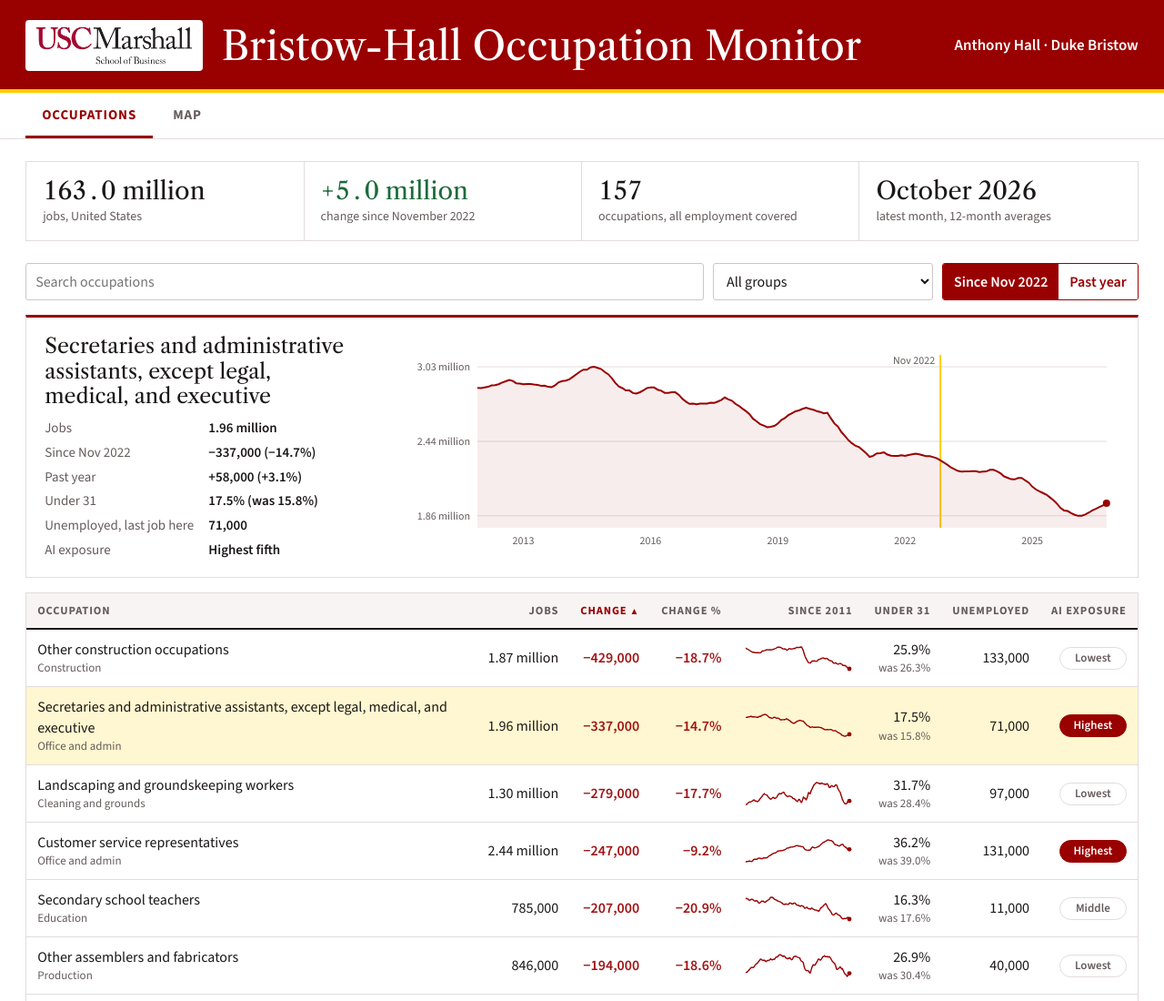
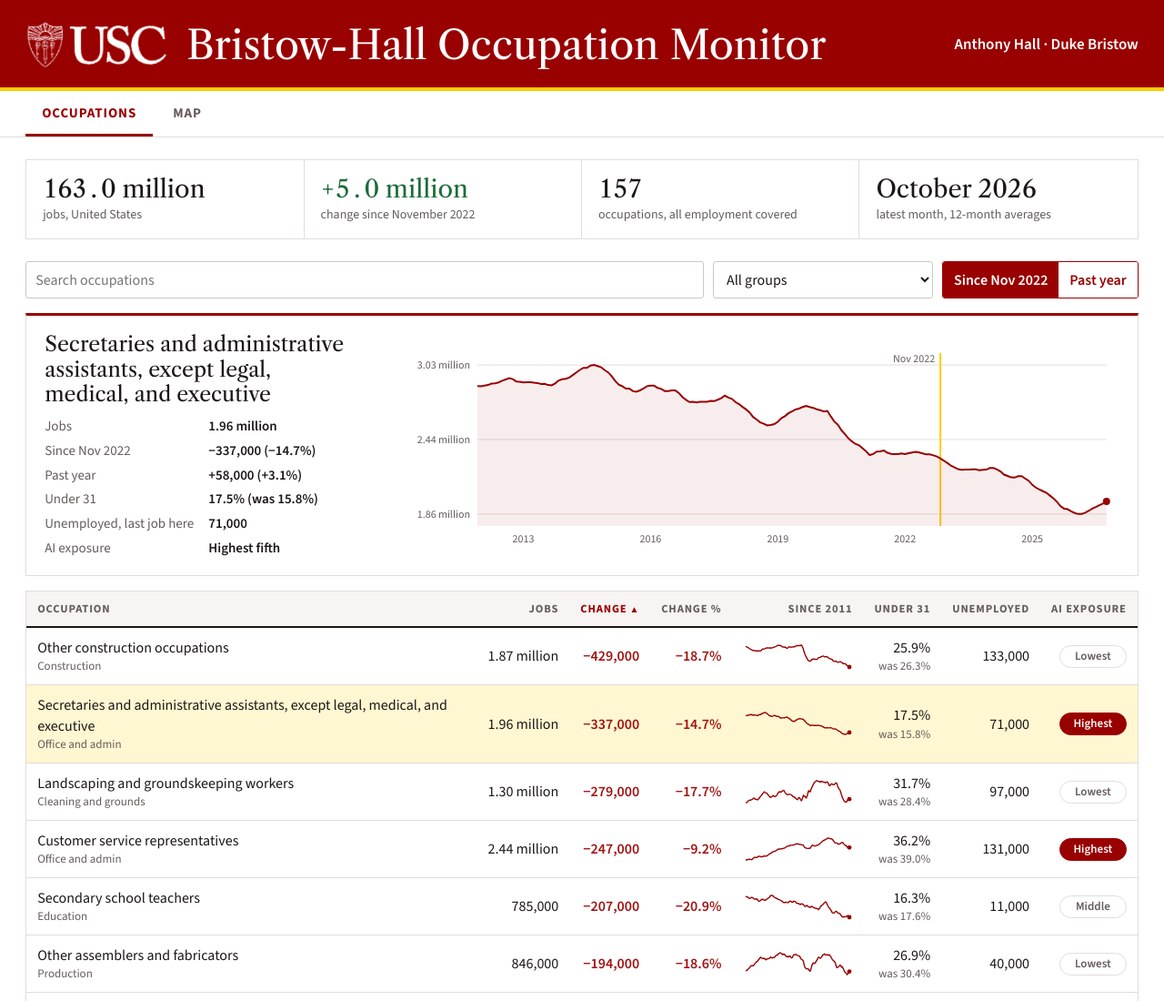
Before and after one commit to anthonythomashall3-rgb/occupation-monitor, a plain HTML site: page docs/index.html in a window 1280 px wide. Shown: the top 1100 px of the page at 91% size. Drawn offline with nearby package versions, Linux system fonts and the light colour scheme.

Commit message:
USC shield logo in white beside the title
Co-Authored-By: Claude Fable 5.2 <noreply@anthropic.com>
Claude-Session: https://claude.ai/code/session_01UUDg7a8jGYGbZdxJtMTinc

```diff
--- a/docs/index.html
+++ b/docs/index.html
@@ -21,7 +21,7 @@ html,body{margin:0}
 body{background:var(--paper);color:var(--ink);font-family:var(--body);font-size:16px;line-height:1.45}
 .inner{width:auto;max-width:none;margin:0 clamp(16px,2.2vw,40px)}
 .title{display:flex;flex-wrap:wrap;align-items:center;gap:12px 20px}
-.logo{display:block;height:48px;width:auto;background:#fff;border-radius:4px;padding:4px 8px;box-sizing:content-box}
+.logo{display:block;height:54px;width:auto}
 .mast{background:var(--cardinal);color:#fff;border-bottom:4px solid var(--gold)}
 .mast .inner{padding:22px 0 20px;display:flex;flex-wrap:wrap;gap:10px 32px;align-items:center;justify-content:space-between}
 h1{font-family:var(--display);font-weight:400;font-size:clamp(28px,4.2vw,44px);line-height:1.1;margin:0;text-wrap:balance}
@@ -99,7 +99,7 @@ footer span:last-child{color:var(--gold)}
 </head>
 <body>
 <header class="mast"><div class="inner">
-  <div class="title"><img class="logo" src="usc-marshall.png" alt="USC Marshall School of Business" width="179" height="48">
+  <div class="title"><img class="logo" src="usc-logo.png" alt="USC">
   <h1>Bristow-Hall Occupation Monitor</h1></div>
   <div class="authors">Anthony Hall · Duke Bristow</div>
 </div></header>
```
Also changed, not shown: docs/usc-logo.png (added), docs/usc-marshall.png (deleted).
